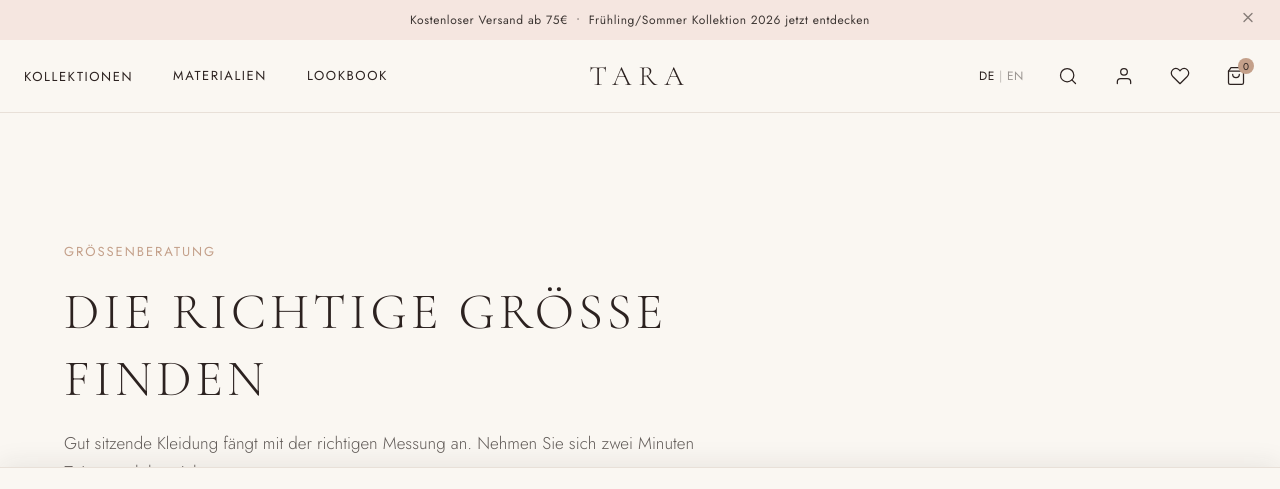
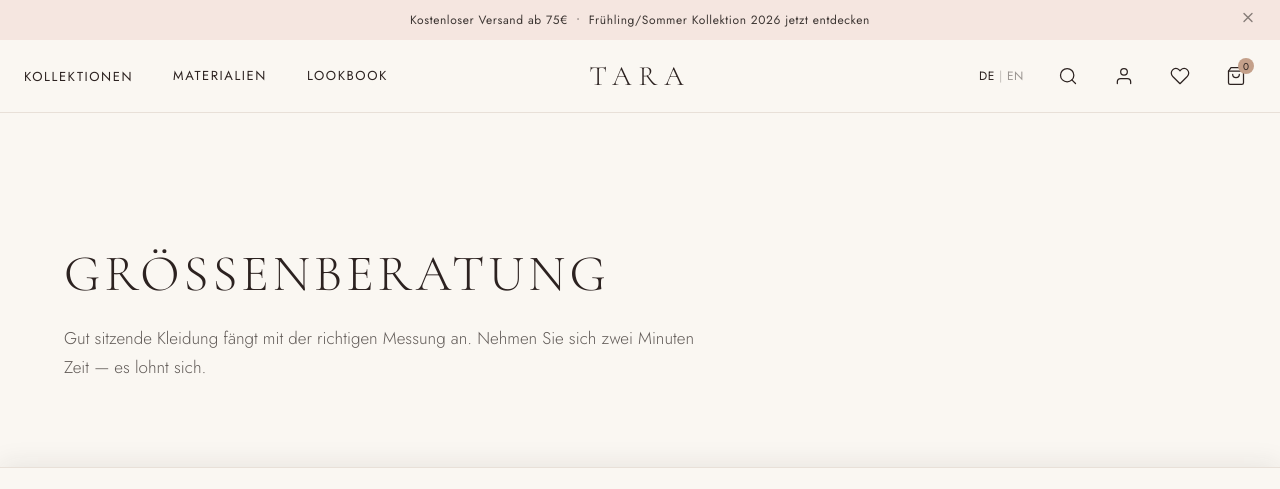
Before and after one commit to deepakpk-dev/cotton-project, an Eleventy site: page website/src/size-guide.njk in a window 1280 px wide. Shown: the top 489 px of the page. Built offline with nearby package versions, Linux system fonts and the light colour scheme; Eleventy itself is replaced by a stand-in of ours; files that its build step writes are made by us from their sources.

Commit message:
fix: size guide H1 text to 'Größenberatung' per spec

```diff
--- a/website/src/size-guide.njk
+++ b/website/src/size-guide.njk
@@ -11,8 +11,7 @@ bodyClass: "page-size-guide"
 <section class="section" style="padding-top: var(--space-3xl);">
   <div class="container">
     <div class="animate-on-scroll" style="max-width: 640px; margin-bottom: var(--space-2xl);">
-      <p class="collection-story__label">Größenberatung</p>
-      <h1 style="font-family: var(--font-heading); font-size: var(--text-h1); font-weight: var(--weight-light); letter-spacing: 0.08em; color: var(--color-heading); margin-bottom: var(--space-sm);">Die richtige Größe finden</h1>
+      <h1 style="font-family: var(--font-heading); font-size: var(--text-h1); font-weight: var(--weight-light); letter-spacing: 0.08em; color: var(--color-heading); margin-bottom: var(--space-sm);">Größenberatung</h1>
       <p style="font-size: var(--text-body); line-height: 1.7; opacity: 0.8;">Gut sitzende Kleidung fängt mit der richtigen Messung an. Nehmen Sie sich zwei Minuten Zeit — es lohnt sich.</p>
     </div>
   </div>
```
